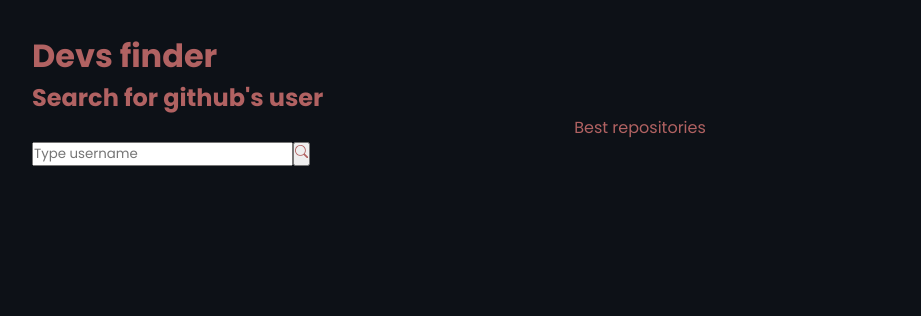
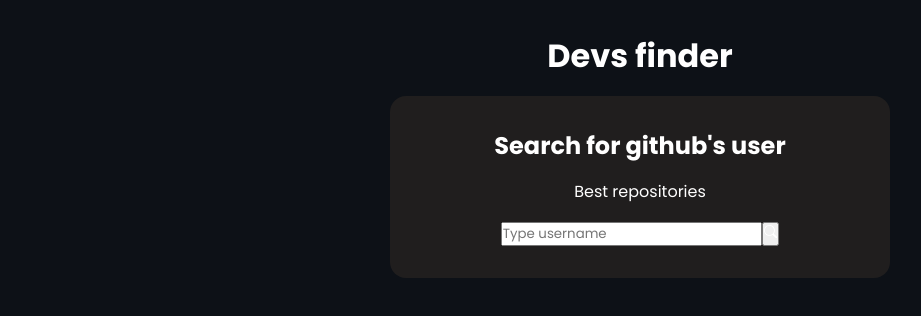
Before and after one commit to Paulinho19/devs-finder, a React (Vite) app: page / in a window 1280 px wide. Shown: the top 316 px of the page, without its empty margins (0-921 px from the left). Built offline with nearby package versions, Linux system fonts and the light colour scheme.

Commit message:
insercao de estilos

```diff
--- /dev/null
+++ b/src/App.module.css
@@ -0,0 +1,9 @@
+.app {
+  max-width: 500px;
+  margin: 0 auto;
+}
+
+.app h1 {
+  text-align: center;
+  margin-bottom: 1rem;
+}
--- a/src/App.tsx
+++ b/src/App.tsx
@@ -1,9 +1,11 @@
 import { Outlet } from "react-router-dom"
+
+import classes from './App.module.css'
 
 function App() {
 
   return (
-    <div className="App">
+    <div className={classes.app}>
       <h1>Devs finder</h1>
       <Outlet />
     </div>
--- /dev/null
+++ b/src/components/Search.module.css
@@ -0,0 +1,11 @@
+.search {
+  background: #201e1e;
+  padding: 2rem;
+  border-radius: 1rem;
+  display: flex;
+  flex-direction: column;
+  justify-content: center;
+  align-items: center;
+  gap: 1rem;
+  margin-bottom: 1.5rem;
+}
--- a/src/components/Search.tsx
+++ b/src/components/Search.tsx
@@ -3,15 +3,15 @@
 }
 
 import { useState } from 'react'
-
 import {BsSearch} from 'react-icons/bs'
+import classes from './Search.module.css'
 
 const Search = ({loadUser}: SearchProps) => {
 
   const [userName, setUserName] = useState("")
 
   return (
-    <div>
+    <div className={classes.search}>
       <h2>Search for github's user</h2>
       <p>Best repositories</p>
       <div>
--- a/src/index.css
+++ b/src/index.css
@@ -3,7 +3,7 @@
   margin: 0;
   box-sizing: border-box;
   font-family: 'Poppins', 'sans-serif';
-  color: #b16262;
+  color: #ffffff;
 }
 
 body {
--- a/src/routes/Home.tsx
+++ b/src/routes/Home.tsx
@@ -13,11 +13,22 @@
 
     const data = await res.json()
 
-    console.log(data)
+    const { avatar_url, login, location, followers, following } = data
+
+    const userData: UserProps = {
+      avatar_url,
+      login,
+      location,
+      followers,
+      following,
+    }
+
+    setUser(userData)
   }
   return (
     <div>
       <Search loadUser={loadUser}/>
+      {user && <p>{user.login}</p>}
     </div>
   )
 }
```
Also changed, not shown: src/App.css (deleted).
